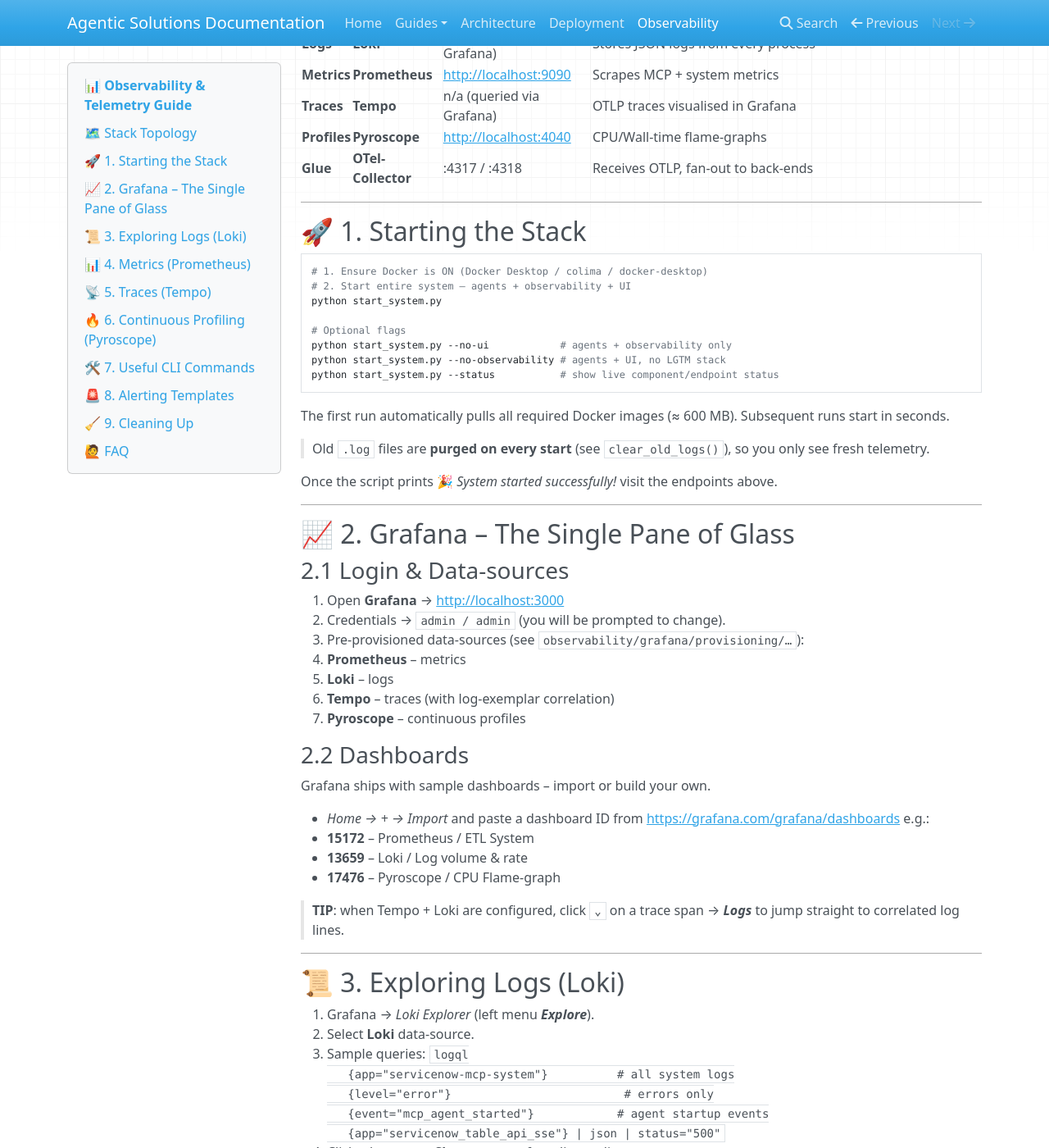
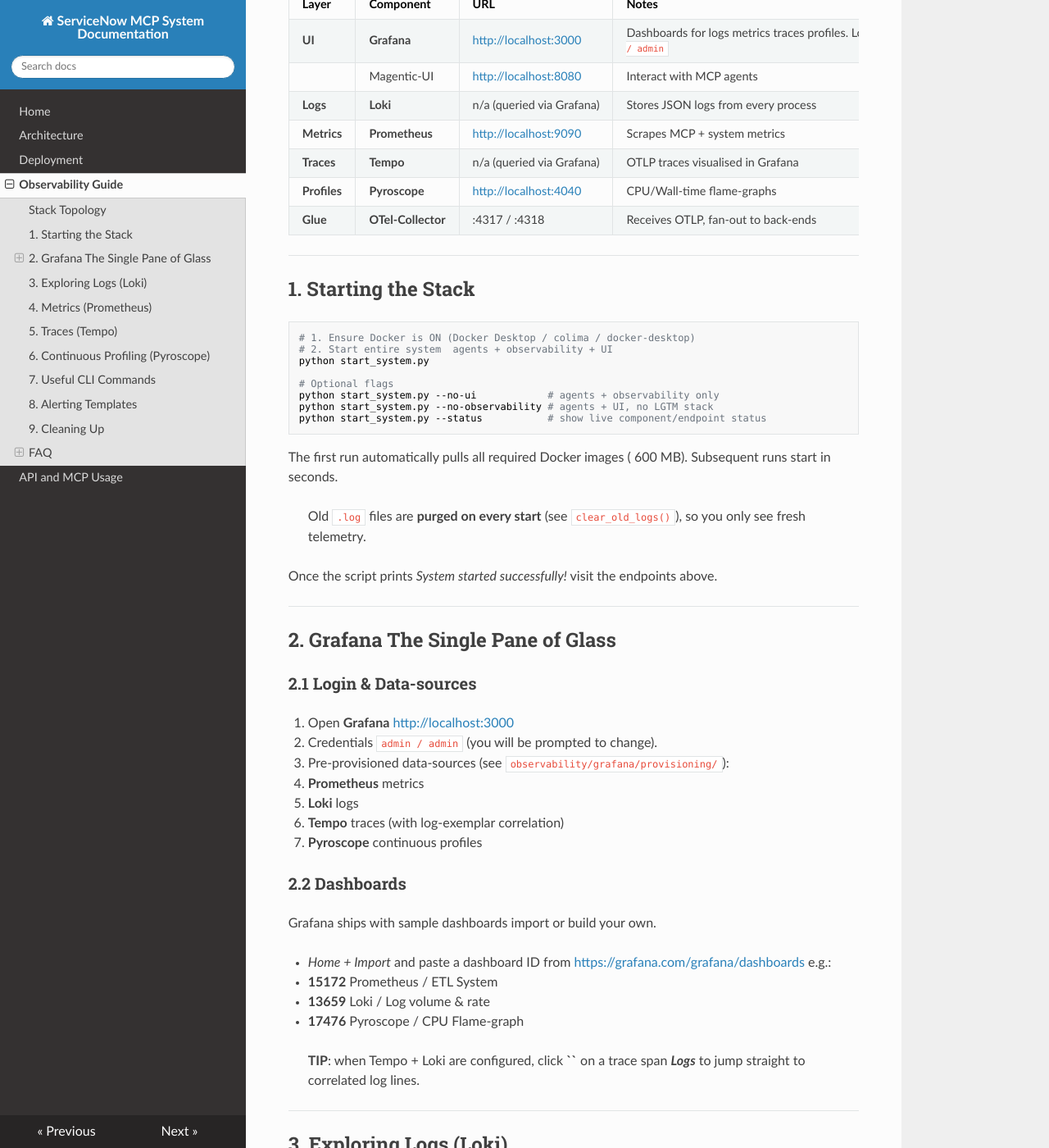
Before and after one commit to karthik1609/agentic_solutions, an MkDocs documentation site: the page built from docs/OBSERVABILITY_GUIDE.md, in a window 1280 px wide and 1400 px high, scrolled down 448 px. Shown: the whole window at 82% size. Built offline with MkDocs 1.6.1, drawn with Linux system fonts in a browser that asks for light colours; nearby versions of some CDN libraries; some of the changed text lies outside the part shown.

Commit message:
Docs/MkDocs: restore mkdocs integration; add mkdocs dev dep; start mkdocs in start_system; remove emojis

````diff
--- a/docs/OBSERVABILITY_GUIDE.md
+++ b/docs/OBSERVABILITY_GUIDE.md
@@ -1,20 +1,20 @@
-# 📊 Observability & Telemetry Guide
+#  Observability & Telemetry Guide
 
 Welcome to the **ServiceNow MCP System** observability guide.
-This document shows you **where to look** and **what to do** to understand _everything_ happening in the stack – logs, metrics, traces, and profiles.
+This document shows you **where to look** and **what to do** to understand _everything_ happening in the stack  logs, metrics, traces, and profiles.
 
-> **TL;DR** – Start Docker (`Docker Desktop` / `colima` / `dockerd`) and run:
+> **TL;DR**  Start Docker (`Docker Desktop` / `colima` / `dockerd`) and run:
 > ```bash
 > python start_system.py           # starts MCP agents, Magentic-UI, LGTM + Pyroscope
-> open http://localhost:3000       # Grafana – one-stop observability portal
+> open http://localhost:3000       # Grafana  one-stop observability portal
 > ```
 
 ---
-## 🗺️  Stack Topology
+##   Stack Topology
 
 | Layer | Component | URL | Notes |
 |-------|-----------|-----|-------|
-| **UI** | **Grafana** | <http://localhost:3000> | Dashboards for logs ↔ metrics ↔ traces ↔ profiles. Login: `admin / admin` |
+| **UI** | **Grafana** | <http://localhost:3000> | Dashboards for logs  metrics  traces  profiles. Login: `admin / admin` |
 | | Magentic-UI | <http://localhost:8080> | Interact with MCP agents |
 | **Logs** | **Loki** | n/a (queried via Grafana) | Stores JSON logs from every process |
 | **Metrics** | **Prometheus** | <http://localhost:9090> | Scrapes MCP + system metrics |
@@ -23,11 +23,11 @@
 | **Glue** | **OTel-Collector** | :4317 / :4318 | Receives OTLP, fan-out to back-ends |
 
 ---
-## 🚀 1. Starting the Stack
+##  1. Starting the Stack
 
 ```bash
 # 1. Ensure Docker is ON (Docker Desktop / colima / docker-desktop)
-# 2. Start entire system – agents + observability + UI
+# 2. Start entire system  agents + observability + UI
 python start_system.py
 
 # Optional flags
@@ -35,38 +35,38 @@
 python start_system.py --no-observability # agents + UI, no LGTM stack
 python start_system.py --status           # show live component/endpoint status
 ```
-The first run automatically pulls all required Docker images (≈ 600 MB). Subsequent runs start in seconds.
+The first run automatically pulls all required Docker images ( 600 MB). Subsequent runs start in seconds.
 
 > Old `.log` files are **purged on every start** (see `clear_old_logs()`), so you only see fresh telemetry.
 
-Once the script prints 🎉 _System started successfully!_ visit the endpoints above.
+Once the script prints  _System started successfully!_ visit the endpoints above.
 
 ---
-## 📈 2. Grafana – The Single Pane of Glass
+##  2. Grafana  The Single Pane of Glass
 
 ### 2.1 Login & Data-sources
-1. Open **Grafana** → <http://localhost:3000>
-2. Credentials → `admin / admin` (you will be prompted to change).
-3. Pre-provisioned data-sources (see `observability/grafana/provisioning/…`):
-   * **Prometheus** – metrics
-   * **Loki** – logs
-   * **Tempo** – traces (with log-exemplar correlation)
-   * **Pyroscope** – continuous profiles
+1. Open **Grafana**  <http://localhost:3000>
+2. Credentials  `admin / admin` (you will be prompted to change).
+3. Pre-provisioned data-sources (see `observability/grafana/provisioning/`):
+   * **Prometheus**  metrics
+   * **Loki**  logs
+   * **Tempo**  traces (with log-exemplar correlation)
+   * **Pyroscope**  continuous profiles
 
 ### 2.2 Dashboards
-Grafana ships with sample dashboards – import or build your own.
+Grafana ships with sample dashboards  import or build your own.
 
-* _Home → + → Import_ and paste a dashboard ID from <https://grafana.com/grafana/dashboards> e.g.:
-  * **15172** – Prometheus / ETL System
-  * **13659** – Loki / Log volume & rate
-  * **17476** – Pyroscope / CPU Flame-graph
+* _Home  +  Import_ and paste a dashboard ID from <https://grafana.com/grafana/dashboards> e.g.:
+  * **15172**  Prometheus / ETL System
+  * **13659**  Loki / Log volume & rate
+  * **17476**  Pyroscope / CPU Flame-graph
 
-> **TIP**: when Tempo + Loki are configured, click **`⌄`** on a trace span → **_Logs_** to jump straight to correlated log lines.
+> **TIP**: when Tempo + Loki are configured, click **``** on a trace span  **_Logs_** to jump straight to correlated log lines.
 
 ---
-## 📜 3. Exploring Logs (Loki)
+##  3. Exploring Logs (Loki)
 
-1. Grafana → _Loki Explorer_ (left menu **_Explore_**).
+1. Grafana  _Loki Explorer_ (left menu **_Explore_**).
 2. Select **Loki** data-source.
 3. Sample queries:
    ```logql
@@ -75,15 +75,15 @@
    {event="mcp_agent_started"}            # agent startup events
    {app="servicenow_table_api_sse"} | json | status="500"
    ```
-4. Click a log row → **Show context** for adjacent lines.
+4. Click a log row  **Show context** for adjacent lines.
 
 > All application logs are JSON (structlog) so you can `| json` then filter on keys.
 
 ---
-## 📊 4. Metrics (Prometheus)
+##  4. Metrics (Prometheus)
 
 * **Prometheus UI** (<http://localhost:9090>) for raw queries.
-* In Grafana – _Explore → Prometheus_.
+* In Grafana  _Explore  Prometheus_.
 
 > The Python services expose metrics on **port 8010** by default
 > (`PROMETHEUS_METRICS_PORT`). Ensure Prometheus and the OTel
@@ -102,32 +102,32 @@
 ```
 
 ---
-## 📡 5. Traces (Tempo)
+##  5. Traces (Tempo)
 
-1. Grafana → _Loki Explore_ → choose **Tracing** or Dashboards → _Tempo Search_.
+1. Grafana  _Loki Explore_  choose **Tracing** or Dashboards  _Tempo Search_.
 2. Query by **service.name** (set via `OTEL_SERVICE_NAME`), e.g.:
    ```
    {service.name="servicenow-table-api-sse"}
    ```
-3. Click a trace → view spans timeline.  Click a span → **_Logs_** to see its logs.
+3. Click a trace  view spans timeline.  Click a span  **_Logs_** to see its logs.
 
-> **Generate a trace** – open Magentic-UI, run any ServiceNow agent command.  Each request becomes a trace flowing from UI → MCP → ServiceNow.
+> **Generate a trace**  open Magentic-UI, run any ServiceNow agent command.  Each request becomes a trace flowing from UI  MCP  ServiceNow.
 
 ---
-## 🔥 6. Continuous Profiling (Pyroscope)
+##  6. Continuous Profiling (Pyroscope)
 
-1. Pyroscope UI → <http://localhost:4040>
+1. Pyroscope UI  <http://localhost:4040>
 2. **Select application** (e.g. `servicenow_table_api_sse`) and timeframe.
 3. View CPU flame-graph or Diff comparisons.
 
-> Profiles are automatically tagged with `trace_id` when possible – click a flame-graph frame → _View Trace_ to jump to Tempo.
+> Profiles are automatically tagged with `trace_id` when possible  click a flame-graph frame  _View Trace_ to jump to Tempo.
 
 ---
-## 🛠️ 7. Useful CLI Commands
+##  7. Useful CLI Commands
 
 ```bash
 # Tail live structlog
-stern servicenow-mcp-system          # 🍺 if you use stern/k9s (k8s)
+stern servicenow-mcp-system          #  if you use stern/k9s (k8s)
 
 # Loki query via logcli (alternative to Grafana)
 logcli query --addr=http://localhost:3100 \
@@ -141,7 +141,7 @@
 ```
 
 ---
-## 🚨 8. Alerting Templates
+##  8. Alerting Templates
 
 Create alert rules in **Prometheus** or use **Grafana Alerting**.  Example High Error-Rate rule:
 ```yaml
@@ -162,7 +162,7 @@
 Reload Prometheus or use Grafana Notification Channels.
 
 ---
-## 🧹 9. Cleaning Up
+##  9. Cleaning Up
 
 ```bash
 # Stop everything
--- a/mkdocs.yml
+++ b/mkdocs.yml
@@ -1,13 +1,11 @@
-site_name: Agentic Solutions Documentation
+site_name: ServiceNow MCP System Documentation
 nav:
   - Home: index.md
-  - Guides:
-    - ServiceNow API and MCP SSE: api_mcp_usage.md
   - Architecture: ARCHITECTURE.md
   - Deployment: DEPLOYMENT.md
-  - Observability: OBSERVABILITY_GUIDE.md
+  - Observability Guide: OBSERVABILITY_GUIDE.md
+  - API and MCP Usage: api_mcp_usage.md
 extra_javascript:
-  - https://cdn.jsdelivr.net/npm/mermaid@10/dist/mermaid.min.js
   - docs/_assets/mermaid-init.js
 theme:
-  name: mkdocs
+  name: readthedocs
--- a/pyproject.toml
+++ b/pyproject.toml
@@ -77,6 +77,7 @@
     "mypy>=1.0.0",                            # Type checking
     "pre-commit>=3.0.0",                      # Git hooks
     "pytest-structlog",                       # test helpers
+    "mkdocs>=1.6.0",                          # Documentation site generator
 ]
 
 [build-system]
````
Also changed, not shown: other parts of docs/OBSERVABILITY_GUIDE.md (+6 -6 lines), README.md (+43 -43 lines), docs/ARCHITECTURE.md (+11 -11 lines), docs/DEPLOYMENT.md (+9 -9 lines), start_system.py (+92 -50 lines), 2 other files.
